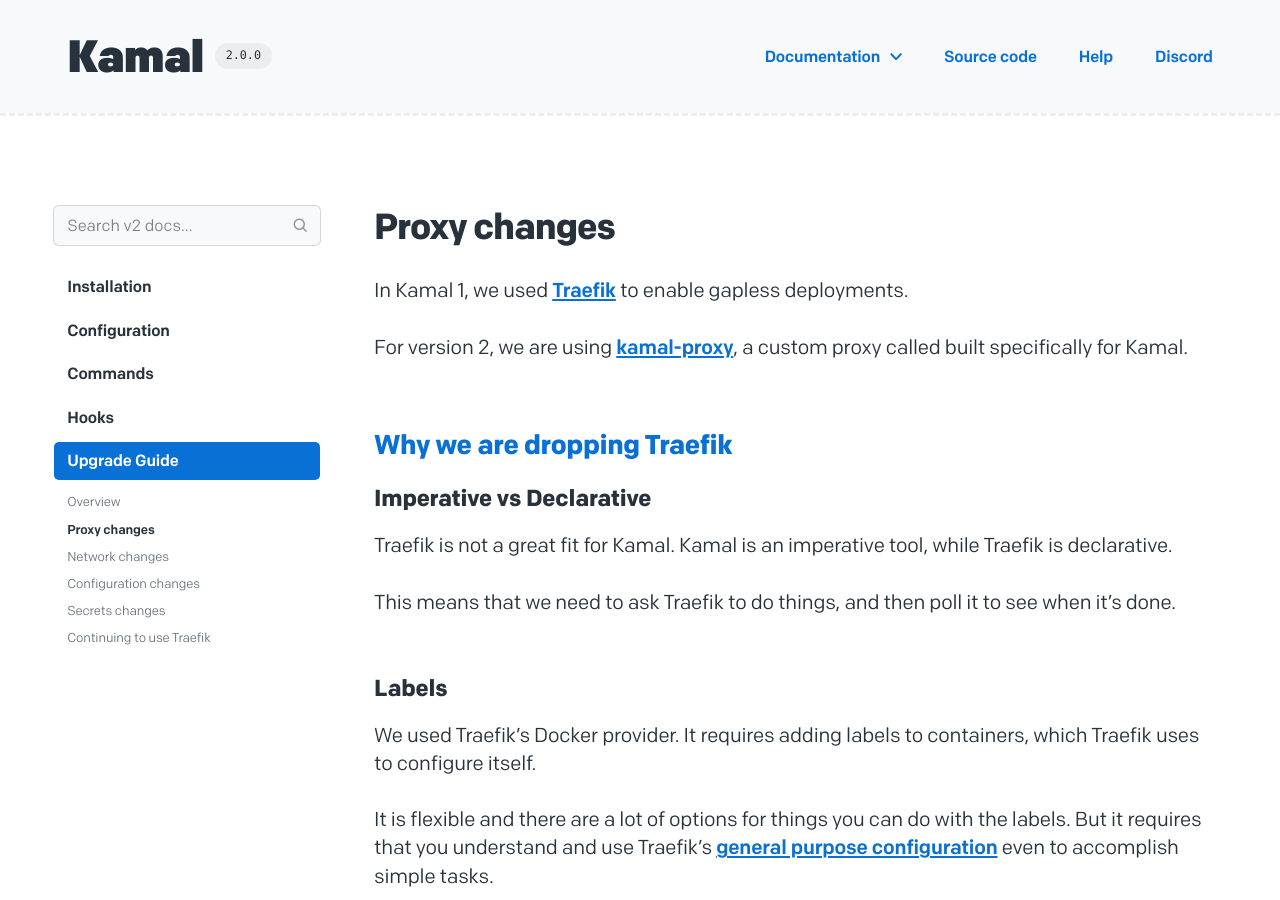
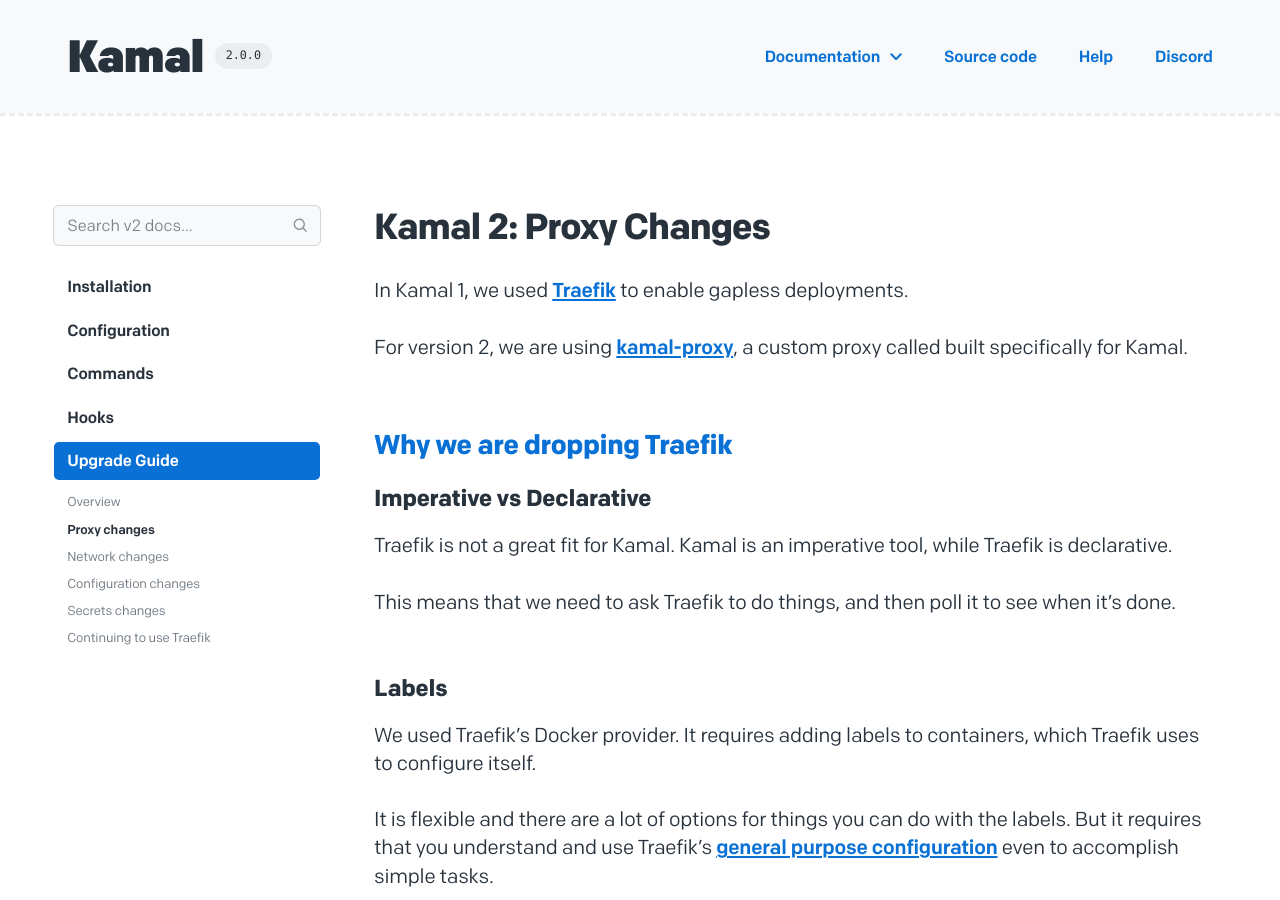
Before and after one commit to basecamp/kamal-site, a Jekyll site: the page built from docs/upgrading/proxy-changes.md, in a window 1280 px wide and 900 px high. Built offline with Jekyll 4.4.1, drawn with Linux system fonts in a browser that asks for light colours.

Commit message:
Add Kamal 2 to titles

```diff
--- a/docs/upgrading/configuration-changes.md
+++ b/docs/upgrading/configuration-changes.md
@@ -2,7 +2,7 @@
 title: Configuration changes
 ---
 
-# Configuration changes
+# Kamal 2: Configuration changes
 
 ## [Builder](#builder)
 
--- a/docs/upgrading/network-changes.md
+++ b/docs/upgrading/network-changes.md
@@ -2,7 +2,7 @@
 title: Network changes
 ---
 
-# Network changes
+# Kamal 2: Network changes
 
 `kamal-proxy` needs a stable hostname for the container that it is routing to. This is so that it can identify and route traffic to the container across restarts.
 
--- a/docs/upgrading/proxy-changes.md
+++ b/docs/upgrading/proxy-changes.md
@@ -1,8 +1,8 @@
 ---
-title: Replacing Traefik with kamal-proxy
+title: Proxy Changes
 ---
 
-# Proxy changes
+# Kamal 2: Proxy Changes
 
 In Kamal 1, we used [Traefik](https://traefik.io/traefik) to enable gapless deployments.
 
--- a/docs/upgrading/secrets-changes.md
+++ b/docs/upgrading/secrets-changes.md
@@ -2,7 +2,7 @@
 title: Secrets changes
 ---
 
-# Secrets changes
+# Kamal 2: Secrets changes
 
 Secrets have moved from `.env`/`.env.rb` to `.kamal/secrets.`
 
```
